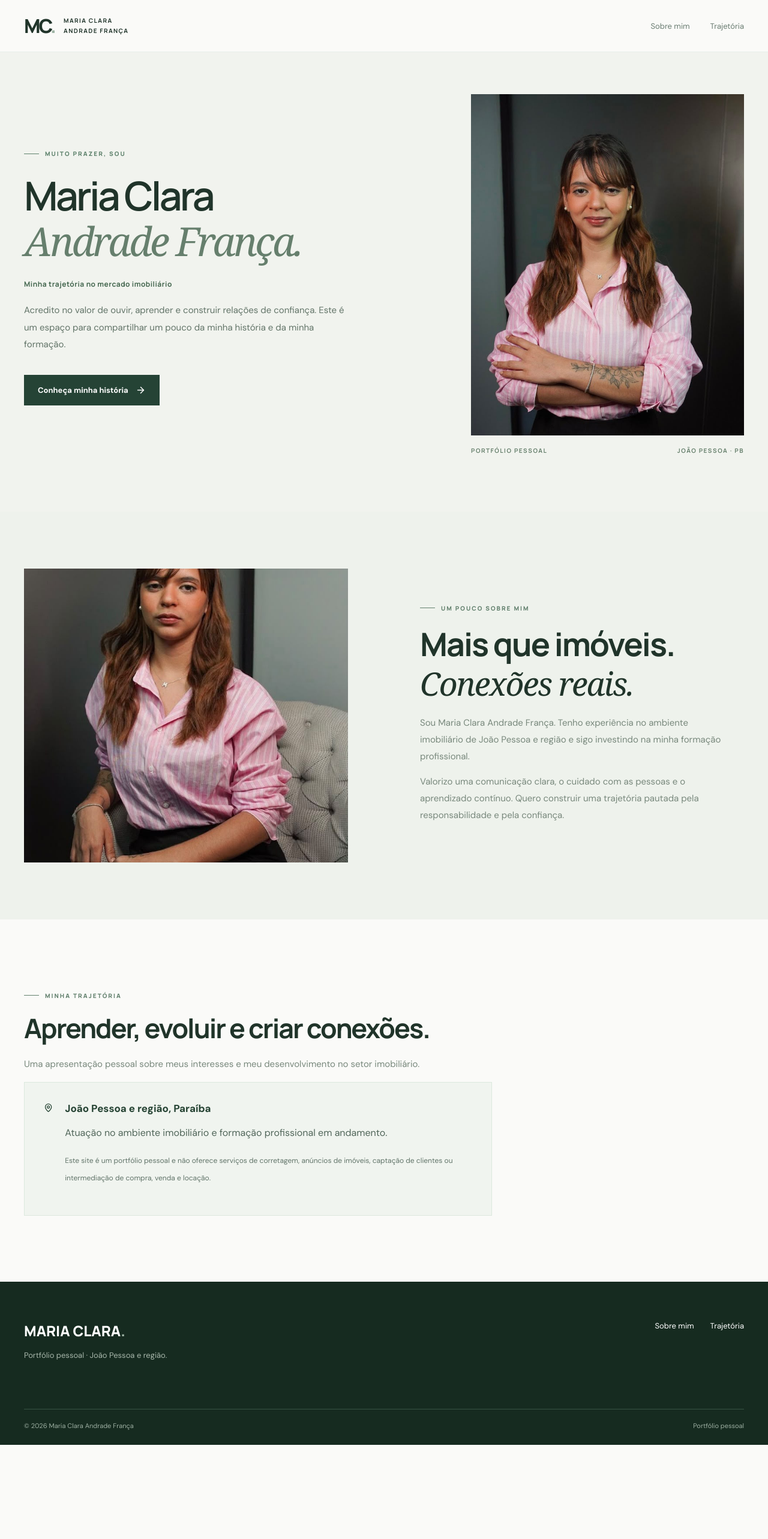
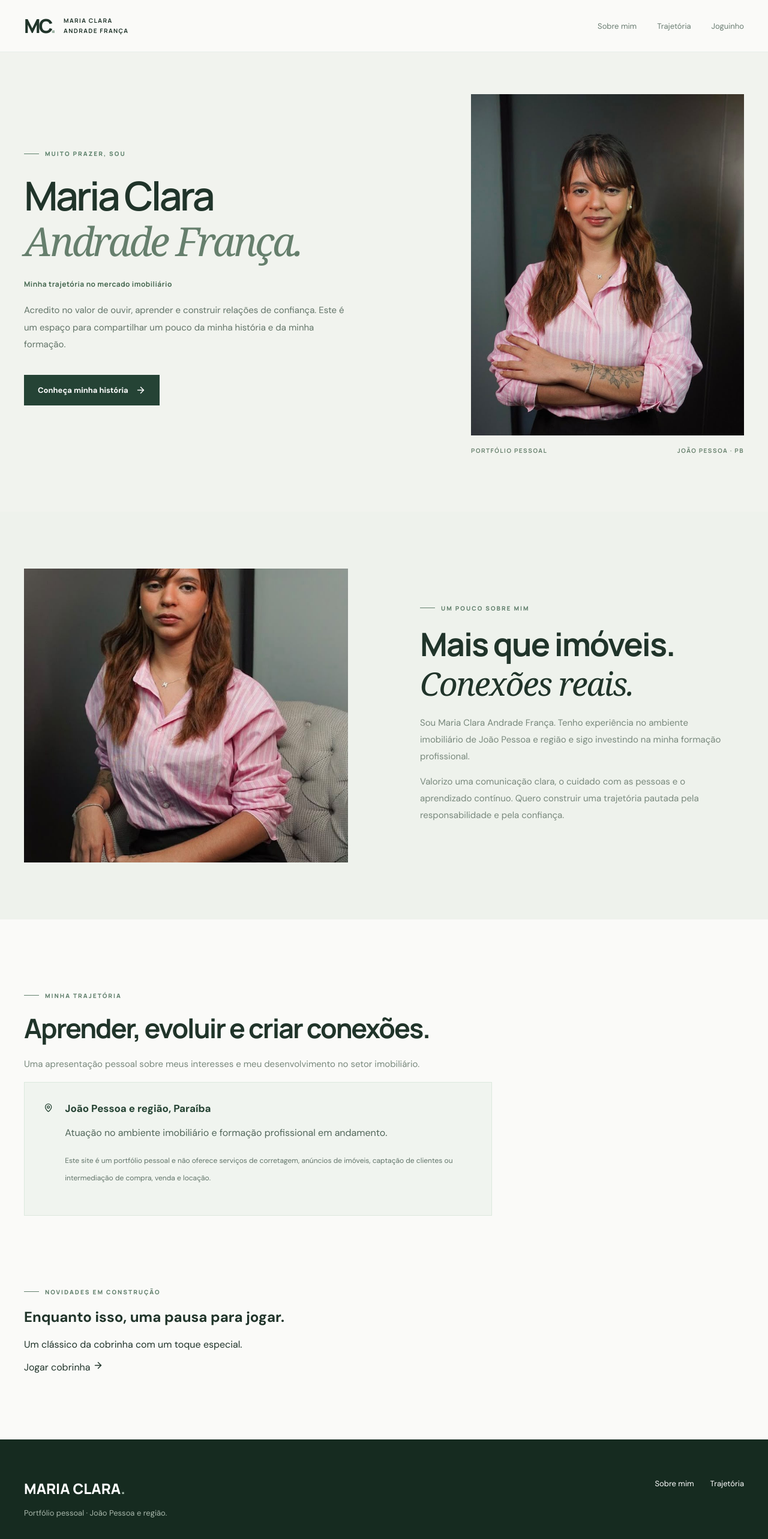
Before and after one commit to jpliratavares/maria-clara-imoveis, a React (Vite) app: page / in a window 1280 px wide. Shown: the top 2566 px of the page at 60% size. Before the commit the page ends 2409 px from the top, so only its background shows below. Built offline with nearby package versions, Linux system fonts and the light colour scheme.

Commit message:
feat: link construction snake game from portfolio

```diff
--- a/src/App.tsx
+++ b/src/App.tsx
@@ -1,12 +1,13 @@
 import { Link, Route, Routes } from 'react-router-dom';
 import { ArrowRight, MapPin } from 'lucide-react';
 import Seo from './components/Seo';
+import SnakeGame from './components/SnakeGame';
 
 function Home() {
   return <>
     <header className="header"><div className="wrap header-row">
       <Link className="logo" to="/"><span>MC<span className="accent">.</span></span><small>MARIA CLARA<br/>ANDRADE FRANÇA</small></Link>
-      <nav className="nav"><a href="#sobre">Sobre mim</a><a href="#trajetoria">Trajetória</a></nav>
+      <nav className="nav"><a href="#sobre">Sobre mim</a><a href="#trajetoria">Trajetória</a><Link to="/jogo">Joguinho</Link></nav>
     </div></header>
     <main>
       <section className="hero hero-personal"><div className="wrap hero-personal-grid">
@@ -30,8 +31,9 @@ function Home() {
         <div className="section-head"><div><p className="kicker">MINHA TRAJETÓRIA</p><h2>Aprender, evoluir e criar conexões.</h2><p>Uma apresentação pessoal sobre meus interesses e meu desenvolvimento no setor imobiliário.</p></div></div>
         <div className="portfolio-note"><MapPin size={20}/><div><strong>João Pessoa e região, Paraíba</strong><p>Atuação no ambiente imobiliário e formação profissional em andamento.</p><p><small>Este site é um portfólio pessoal e não oferece serviços de corretagem, anúncios de imóveis, captação de clientes ou intermediação de compra, venda e locação.</small></p></div></div>
       </section>
+      <section className="wrap section" style={{paddingTop:0}}><p className="kicker">NOVIDADES EM CONSTRUÇÃO</p><h2>Enquanto isso, uma pausa para jogar.</h2><p>Um clássico da cobrinha com um toque especial.</p><Link className="construction-link" to="/jogo">Jogar cobrinha <ArrowRight size={17}/></Link></section>
     </main>
     <footer className="footer"><div className="wrap footer-top"><div><h2>MARIA CLARA<span className="accent">.</span></h2><p>Portfólio pessoal · João Pessoa e região.</p></div><div><a href="#sobre">Sobre mim</a><a href="#trajetoria">Trajetória</a></div></div><div className="wrap footer-bottom"><span>© {new Date().getFullYear()} Maria Clara Andrade França</span><span>Portfólio pessoal</span></div></footer>
   </>;
 }
-export default function App(){return <><Seo/><Routes><Route path="*" element={<Home/>}/></Routes></>;}
+export default function App(){return <><Seo/><Routes><Route path="/" element={<Home/>}/><Route path="/jogo" element={<SnakeGame/>}/><Route path="*" element={<Home/>}/></Routes></>;}
```
